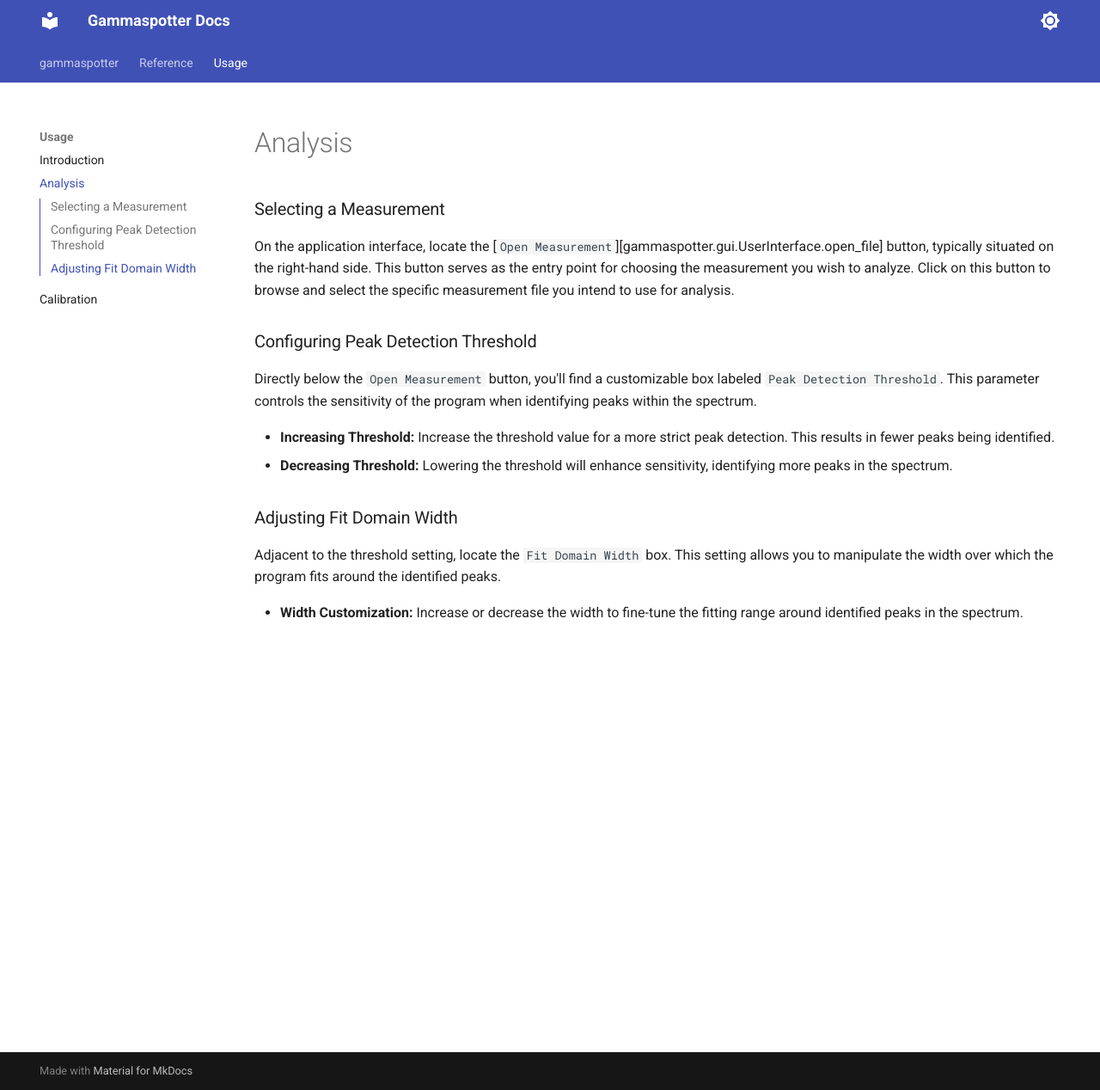
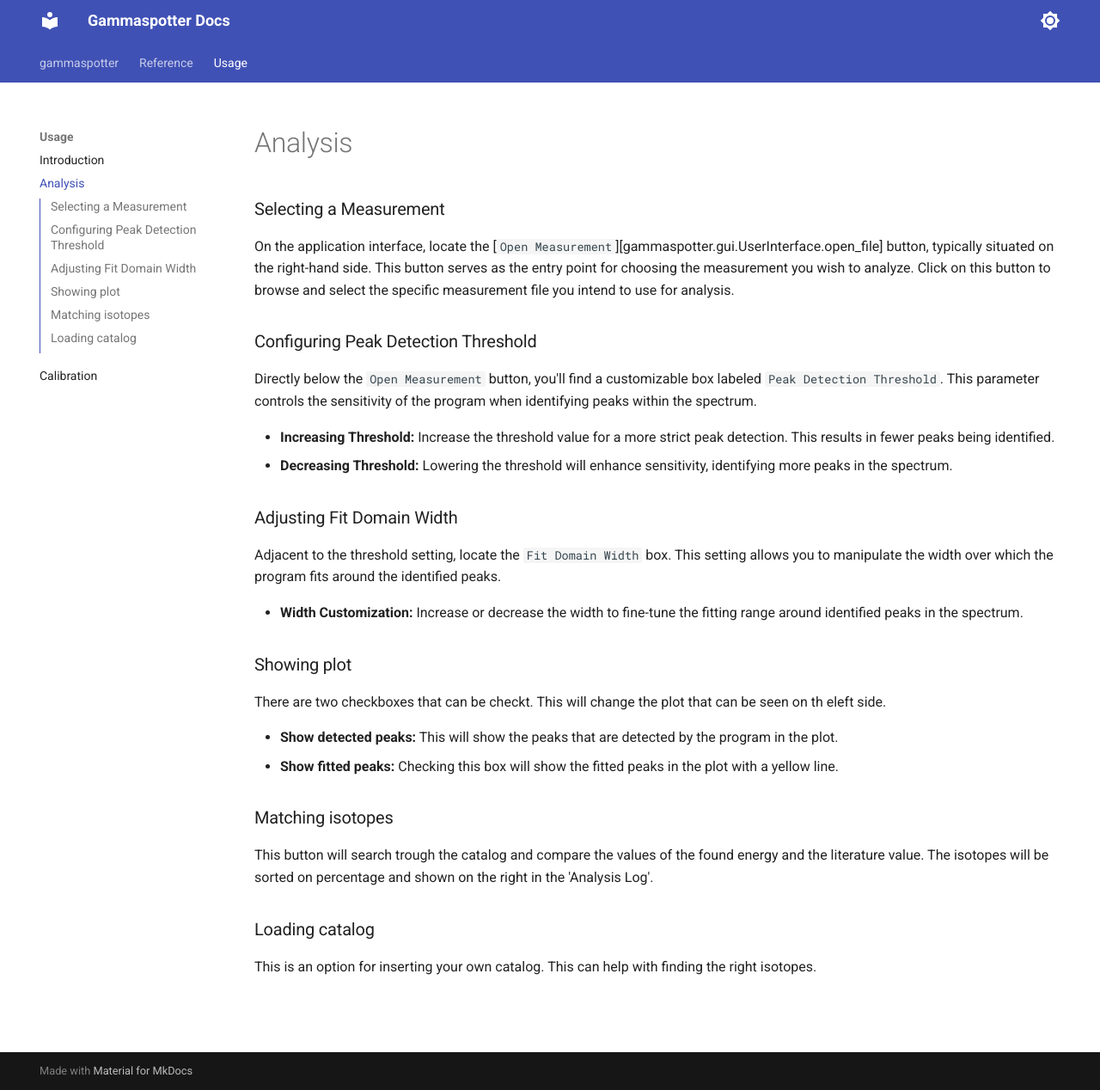
Before and after one commit to tijnsc/gammaspotter, an MkDocs documentation site: the page built from docs/usage/analyze.md, in a window 1280 px wide and 1268 px high. Shown: the whole window at 86% size. Built offline with MkDocs 1.6.1 and Material for MkDocs 9.7.7, drawn with Linux system fonts in a browser that asks for light colours.

Commit message:
More explenations of the analysis tab

```diff
--- a/docs/usage/analyze.md
+++ b/docs/usage/analyze.md
@@ -13,3 +13,17 @@
 Adjacent to the threshold setting, locate the `Fit Domain Width` box. This setting allows you to manipulate the width over which the program fits around the identified peaks.
 
 - **Width Customization:** Increase or decrease the width to fine-tune the fitting range around identified peaks in the spectrum.
+
+### Showing plot
+There are two checkboxes that can be checkt. This will change the plot that can be seen on th eleft side.
+
+- **Show detected peaks:** This will show the peaks that are detected by the program in the plot.
+- **Show fitted peaks:** Checking this box will show the fitted peaks in the plot with a yellow line.
+
+### Matching isotopes
+This button will search trough the catalog and compare the values of the found energy and the literature value. The isotopes will be sorted on percentage and shown on the right in the 'Analysis Log'.
+
+### Loading catalog
+This is an option for inserting your own catalog. This can help with finding the right isotopes.
+
+###
```
